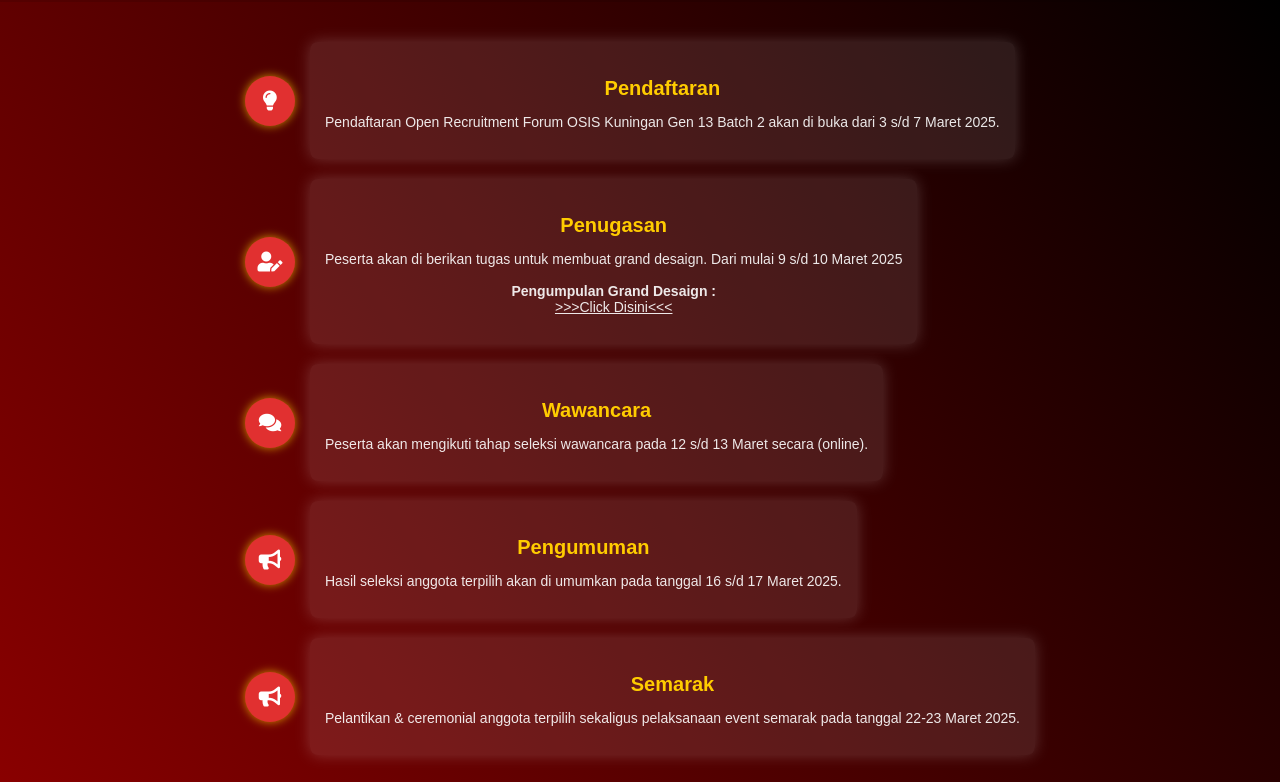
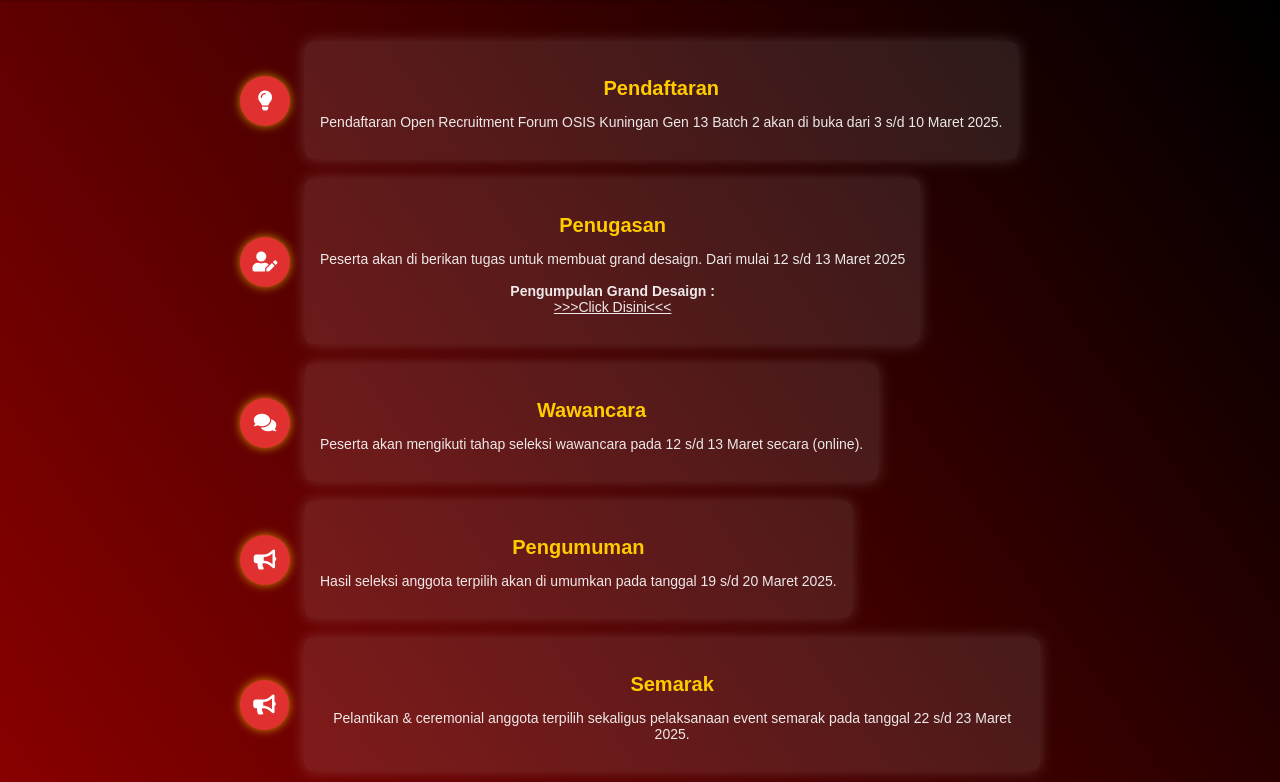
Before and after one commit to Rio3zN9G/OpenRecruitmentBatch2FOKGen13, a plain HTML site: page index.html in a window 1280 px wide. Shown: the part 798-1580 px from the top of the page. Drawn offline with nearby package versions, Linux system fonts and the light colour scheme; animation ran at ten frames a second.

Commit message:
Update index.html

```diff
--- a/index.html
+++ b/index.html
@@ -42,7 +42,7 @@
             <div class="timeline-icon"><i class="fas fa-lightbulb"></i></div>
             <div class="timeline-content">
                 <h3>Pendaftaran</h3>
-                <p>Pendaftaran Open Recruitment Forum OSIS Kuningan Gen 13 Batch 2 akan di buka dari 3 s/d 7 Maret 2025.</p>
+                <p>Pendaftaran Open Recruitment Forum OSIS Kuningan Gen 13 Batch 2 akan di buka dari 3 s/d 10 Maret 2025.</p>
             </div>
         </div>
 
@@ -50,7 +50,7 @@
             <div class="timeline-icon"><i class="fas fa-user-edit"></i></div>
             <div class="timeline-content">
                 <h3>Penugasan</h3>
-                <p>Peserta akan di berikan tugas untuk membuat grand desaign. Dari mulai 9 s/d 10 Maret 2025  <br><br>
+                <p>Peserta akan di berikan tugas untuk membuat grand desaign. Dari mulai 12 s/d 13 Maret 2025  <br><br>
                   <B>Pengumpulan Grand Desaign :</B><br>
                    <a href="https://docs.google.com/forms/d/e/1FAIpQLScsCATMnZJSkCSuzCHyd4vg54zLqMjm-LUdRPoDYombz26a_w/viewform?usp=header"> >>>Click Disini<<< </Click></a></p>
             </div>
@@ -68,14 +68,14 @@
             <div class="timeline-icon"><i class="fas fa-bullhorn"></i></div>
             <div class="timeline-content">
                 <h3>Pengumuman</h3>
-                <p>Hasil seleksi anggota terpilih akan di umumkan pada tanggal 16 s/d 17 Maret 2025.</p>
+                <p>Hasil seleksi anggota terpilih akan di umumkan pada tanggal 19 s/d 20 Maret 2025.</p>
             </div>
         </div>
         <div class="timeline-item">
             <div class="timeline-icon"><i class="fas fa-bullhorn"></i></div>
             <div class="timeline-content">
                 <h3>Semarak</h3>
-                <p>Pelantikan & ceremonial anggota terpilih sekaligus pelaksanaan event semarak pada tanggal 22-23 Maret 2025.</p>
+                <p>Pelantikan & ceremonial anggota terpilih sekaligus pelaksanaan event semarak pada tanggal 22 s/d 23 Maret 2025.</p>
             </div>
         </div>
     </div>
```
